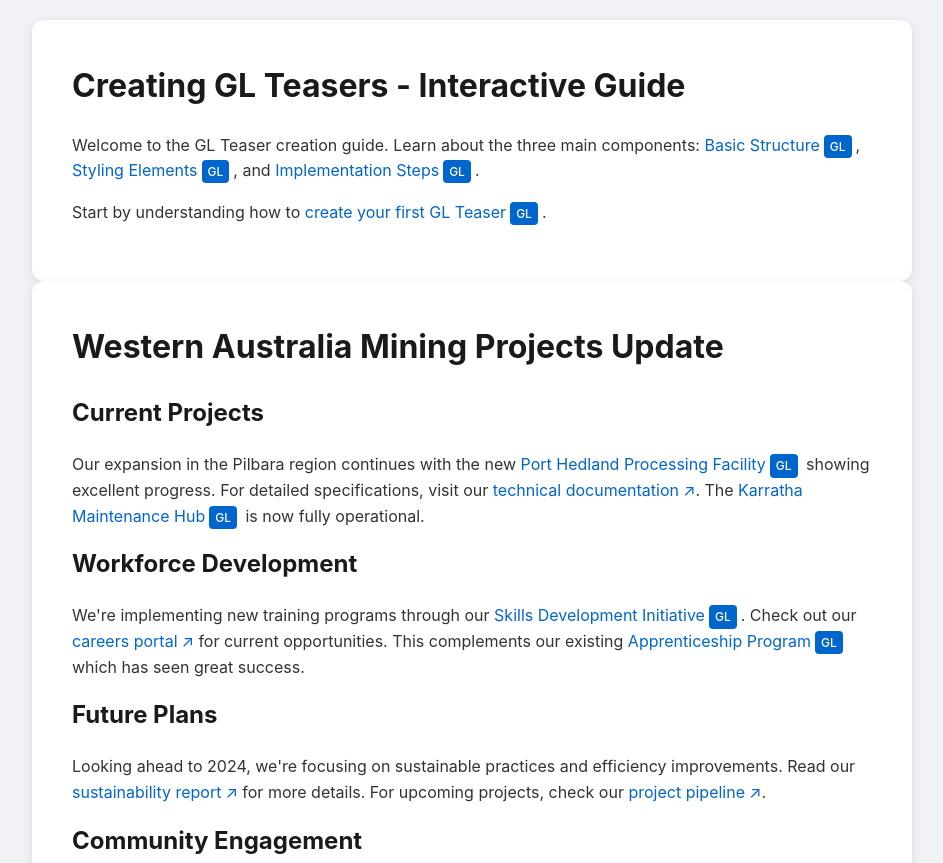
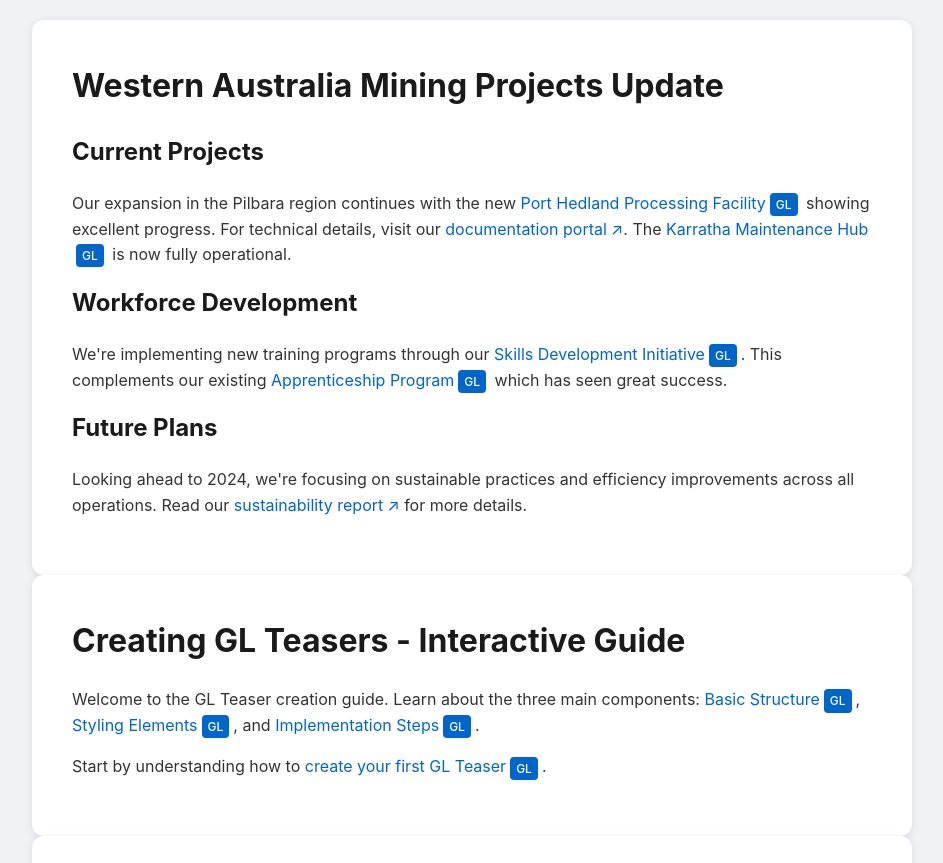
Before and after one commit to boilermaker-innovator/GLteaser001, a plain HTML site: page index.html in a window 1280 px wide. Shown: the top 863 px of the page, without its empty margins (168-1111 px from the left). Drawn offline with Linux system fonts and the light colour scheme.

Commit message:
Update index.html

```diff
--- a/index.html
+++ b/index.html
@@ -1,3 +1,79 @@
+<!DOCTYPE html>
+<html lang="en">
+<head>
+    <meta charset="UTF-8">
+    <meta name="viewport" content="width=device-width, initial-scale=1.0">
+    <title>Document with Simple GL Indicators</title>
+    <style>
+        /* Base styles remain the same */
+        body {
+            font-family: -apple-system, system-ui, BlinkMacSystemFont, "Segoe UI", sans-serif;
+            margin: 0;
+            padding: 20px;
+            background: #f0f2f5;
+            line-height: 1.6;
+        }
+
+        .document {
+            max-width: 800px;
+            margin: 0 auto;
+            background: white;
+            padding: 40px;
+            border-radius: 12px;
+            box-shadow: 0 2px 8px rgba(0,0,0,0.1);
+        }
+
+        /* Updated GL Link styles */
+        .gl-link {
+            color: #0066cc;
+            text-decoration: none;
+            cursor: pointer;
+        }
+
+        .gl-badge {
+            color: #0066cc;
+            font-size: 12px;
+            margin-left: 4px;
+            font-weight: 500;
+        }
+
+        /* External link style */
+        .external-link {
+            color: #0066cc;
+            text-decoration: none;
+        }
+
+        .external-link:after {
+            content: '↗';
+            display: inline-block;
+            margin-left: 4px;
+        }
+
+        /* Rest of your existing styles... */
+    </style>
+</head>
+<body>
+    <div class="document">
+        <h1>Western Australia Mining Projects Update</h1>
+
+        <h2>Current Projects</h2>
+        <p>Our expansion in the Pilbara region continues with the new <span class="gl-link" data-gl="project1">Port Hedland Processing Facility<span class="gl-badge">GL</span></span>
+        showing excellent progress. For technical details, visit our <a href="#" class="external-link">documentation portal</a>. The
+        <span class="gl-link" data-gl="project2">Karratha Maintenance Hub<span class="gl-badge">GL</span></span> is now fully operational.</p>
+
+        <h2>Workforce Development</h2>
+        <p>We're implementing new training programs through our <span class="gl-link" data-gl="project3">Skills Development Initiative<span class="gl-badge">GL</span></span>.
+        This complements our existing <span class="gl-link" data-gl="project4">Apprenticeship Program<span class="gl-badge">GL</span></span> which has seen great success.</p>
+
+        <h2>Future Plans</h2>
+        <p>Looking ahead to 2024, we're focusing on sustainable practices and efficiency improvements across all operations.
+        Read our <a href="#" class="external-link">sustainability report</a> for more details.</p>
+    </div>
+
+    <!-- Rest of your teaser code remains the same -->
+</body>
+</html>
+
 <!DOCTYPE html>
 <html lang="en">
 <head>
```
